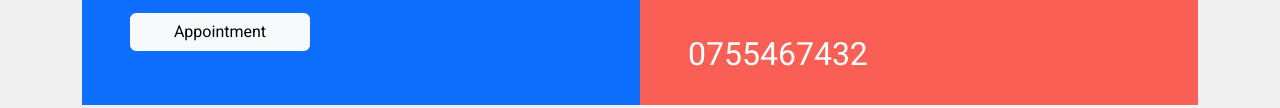
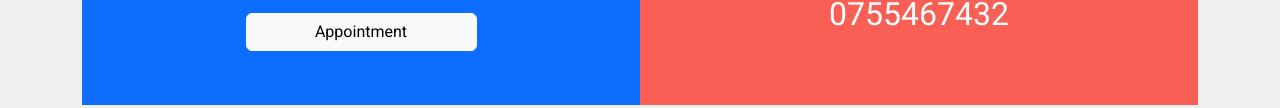
Before and after one commit to iasssm/dental-website.github.io, a plain HTML site: page index.html in a window 1280 px wide. Shown: the part 895-1003 px from the top of the page. Drawn offline with nearby package versions, Linux system fonts and the light colour scheme.

Commit message:
Update index.html

```diff
--- a/index.html
+++ b/index.html
@@ -161,7 +161,7 @@
                   <h6 class="text-white mb-0">Saturday</h6>
                   <p class="mb-0">12:00 - 14:00</p>
                 </div>
-                <a class="btn btn-light" href="">Appointment</a>
+                <a class="btn btn-light banner-button" href="">Appointment</a>
               </div>
             </div>
             <div class="col-lg-6 second" data-aos="fade-left">
@@ -171,7 +171,7 @@
                   Ipsum erat ipsum dolor clita rebum no rebum dolores labore,
                   ipsum magna at eos et eos amet.
                 </p>
-                <h2 class="text-white mb-0">0755467432</h2>
+                <h2 class="text-white number">0755467432</h2>
               </div>
             </div>
           </div>
```
